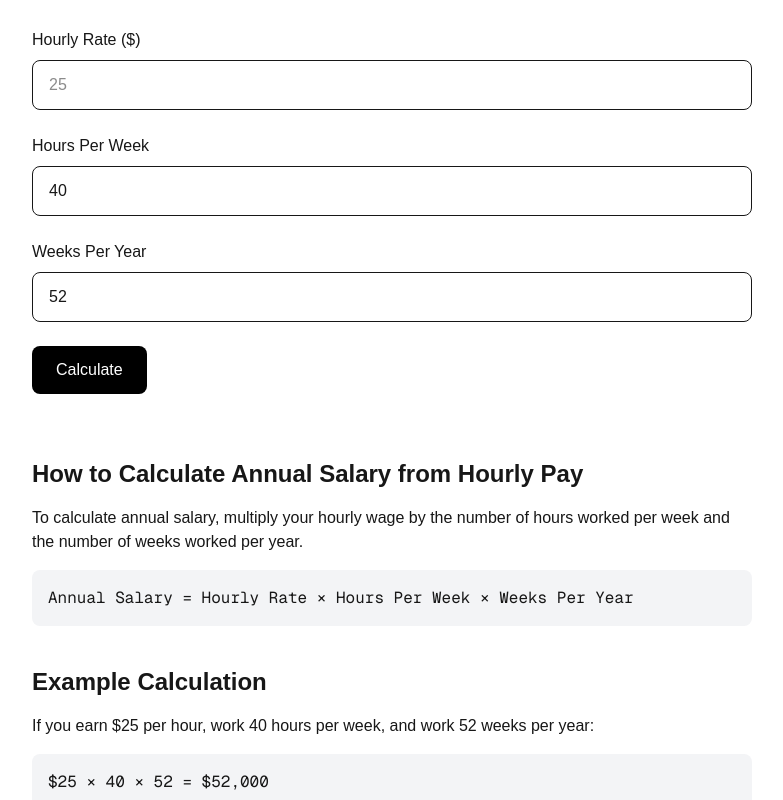
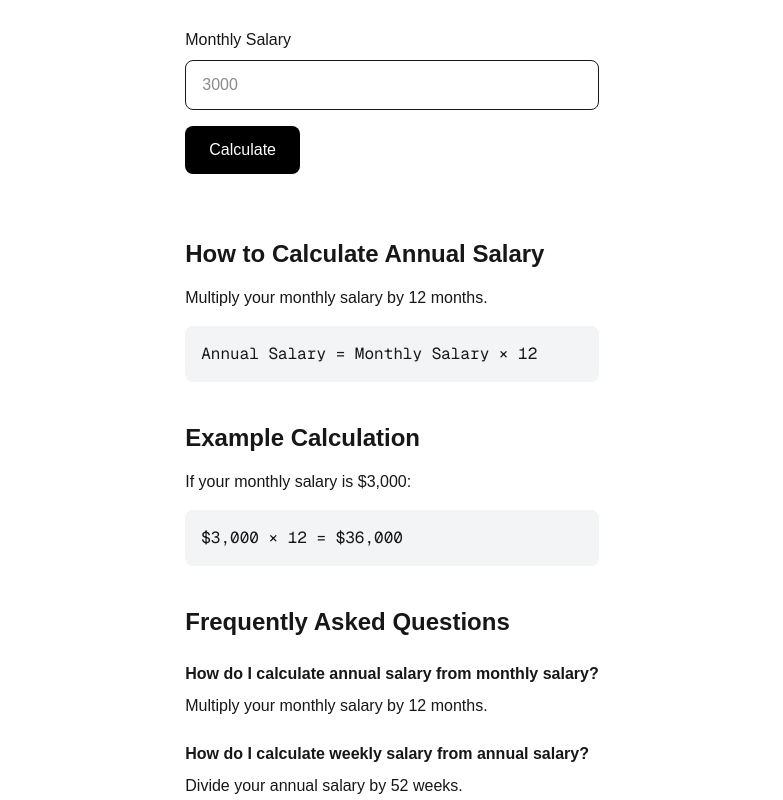
Before and after one commit to ronaldroi2008-droid/odojema, a Next.js app: page /salary-calculator in a window 1280 px wide. Shown: the part 220-1020 px from the top of the page, without its empty margins (248-1031 px from the left). Built offline with nearby package versions, Linux system fonts and the light colour scheme.

Commit message:
Add FAQ schema, weekly breakdown, related tools to salary calculator

```diff
--- a/app/salary-calculator/page.tsx
+++ b/app/salary-calculator/page.tsx
@@ -1,25 +1,18 @@
 "use client";
 
+import Link from "next/link";
 import { useState } from "react";
-import Link from "next/link";
 
-export default function HourlyToAnnualCalculator() {
-  const [hourlyRate, setHourlyRate] = useState("");
-  const [hoursPerWeek, setHoursPerWeek] = useState("40");
-  const [weeksPerYear, setWeeksPerYear] = useState("52");
-
+export default function SalaryCalculator() {
+  const [monthlySalary, setMonthlySalary] = useState("");
   const [annualSalary, setAnnualSalary] = useState<number | null>(null);
 
   const calculateSalary = () => {
-    const hourly = Number(hourlyRate);
-    const hours = Number(hoursPerWeek);
-    const weeks = Number(weeksPerYear);
+    const monthly = Number(monthlySalary);
 
-    if (!hourly || !hours || !weeks) return;
+    if (!monthly) return;
 
-    const annual = hourly * hours * weeks;
-
-    setAnnualSalary(annual);
+    setAnnualSalary(monthly * 12);
   };
 
   const faqSchema = {
@@ -28,18 +21,18 @@ export default function HourlyToAnnualCalculator() {
     mainEntity: [
       {
         "@type": "Question",
-        name: "How do I calculate annual salary from hourly pay?",
+        name: "How do I calculate annual salary from monthly salary?",
         acceptedAnswer: {
           "@type": "Answer",
-          text: "Multiply your hourly rate by your hours worked per week and then by the number of weeks worked per year.",
+          text: "Multiply your monthly salary by 12 months.",
         },
       },
       {
         "@type": "Question",
-        name: "How many work hours are in a year?",
+        name: "How do I calculate weekly salary from annual salary?",
         acceptedAnswer: {
           "@type": "Answer",
-          text: "A standard full-time schedule is 40 hours per week for 52 weeks, or 2,080 hours per year.",
+          text: "Divide your annual salary by 52 weeks.",
         },
       },
     ],
@@ -52,76 +45,43 @@ export default function HourlyToAnnualCalculator() {
         dangerouslySetInnerHTML={{ __html: JSON.stringify(faqSchema) }}
       />
 
-      <Link
-        href="/"
-        className="text-blue-600 hover:underline"
-      >
+      <Link href="/" className="text-blue-600 hover:underline">
         ← Back to Home
       </Link>
 
       <h1 className="text-4xl font-bold mt-6">
-        Hourly to Annual Salary Calculator
+        Salary Calculator
       </h1>
 
       <p className="mt-4 text-gray-600">
-        Convert your hourly wage into estimated annual salary.
+        Convert your monthly salary into annual income.
       </p>
 
-      <div className="mt-10 space-y-6">
-        <div>
-          <label className="block mb-2 font-medium" htmlFor="hourlyRate">
-            Hourly Rate ($)
-          </label>
+      <div className="mt-10">
+        <label className="block mb-2 font-medium" htmlFor="monthlySalary">
+          Monthly Salary
+        </label>
 
-          <input
-            id="hourlyRate"
-            type="number"
-            value={hourlyRate}
-            onChange={(e) => setHourlyRate(e.target.value)}
-            className="w-full border rounded-lg px-4 py-3"
-            placeholder="25"
-          />
-        </div>
-
-        <div>
-          <label className="block mb-2 font-medium" htmlFor="hoursPerWeek">
-            Hours Per Week
-          </label>
-
-          <input
-            id="hoursPerWeek"
-            type="number"
-            value={hoursPerWeek}
-            onChange={(e) => setHoursPerWeek(e.target.value)}
-            className="w-full border rounded-lg px-4 py-3"
-          />
-        </div>
-
-        <div>
-          <label className="block mb-2 font-medium" htmlFor="weeksPerYear">
-            Weeks Per Year
-          </label>
-
-          <input
-            id="weeksPerYear"
-            type="number"
-            value={weeksPerYear}
-            onChange={(e) => setWeeksPerYear(e.target.value)}
-            className="w-full border rounded-lg px-4 py-3"
-          />
-        </div>
+        <input
+          id="monthlySalary"
+          type="number"
+          value={monthlySalary}
+          onChange={(e) => setMonthlySalary(e.target.value)}
+          placeholder="3000"
+          className="w-full border rounded-lg px-4 py-3"
+        />
 
         <button
           onClick={calculateSalary}
-          className="px-6 py-3 rounded-lg bg-black text-white"
+          className="mt-4 px-6 py-3 bg-black text-white rounded-lg"
         >
           Calculate
         </button>
       </div>
 
       {annualSalary !== null && (
-        <div className="mt-10 p-6 border rounded-lg">
-          <h2 className="text-2xl font-semibold">
+        <div className="mt-10 border rounded-lg p-6">
+          <h2 className="text-2xl font-bold">
             Annual Salary
           </h2>
 
@@ -131,13 +91,7 @@ export default function HourlyToAnnualCalculator() {
 
           <div className="mt-6 space-y-2">
             <p>
-              Monthly Salary:{" "}
-              <strong>
-                $
-                {(annualSalary / 12).toLocaleString(undefined, {
-                  maximumFractionDigits: 2,
-                })}
-              </strong>
+              Monthly Salary: <strong>${Number(monthlySalary).toLocaleString()}</strong>
             </p>
 
             <p>
@@ -155,18 +109,16 @@ export default function HourlyToAnnualCalculator() {
 
       <section className="mt-16">
         <h2 className="text-2xl font-bold">
-          How to Calculate Annual Salary from Hourly Pay
+          How to Calculate Annual Salary
         </h2>
 
         <p className="mt-4">
-          To calculate annual salary, multiply your hourly wage by
-          the number of hours worked per week and the number of
-          weeks worked per year.
+          Multiply your monthly salary by 12 months.
         </p>
 
         <div className="mt-4 p-4 bg-gray-100 rounded-lg">
           <code>
-            Annual Salary = Hourly Rate × Hours Per Week × Weeks Per Year
+            Annual Salary = Monthly Salary × 12
           </code>
         </div>
       </section>
@@ -177,19 +129,14 @@ export default function HourlyToAnnualCalculator() {
         </h2>
 
         <p className="mt-4">
-          If you earn $25 per hour, work 40 hours per week,
-          and work 52 weeks per year:
+          If your monthly salary is $3,000:
         </p>
 
         <div className="mt-4 p-4 bg-gray-100 rounded-lg">
           <code>
-            $25 × 40 × 52 = $52,000
+            $3,000 × 12 = $36,000
           </code>
         </div>
-
-        <p className="mt-4">
-          Your estimated annual salary would be $52,000.
-        </p>
       </section>
 
       <section className="mt-10">
@@ -199,23 +146,21 @@ export default function HourlyToAnnualCalculator() {
 
         <div className="mt-6">
           <h3 className="font-semibold">
-            How do I calculate annual salary from hourly pay?
+            How do I calculate annual salary from monthly salary?
           </h3>
 
           <p className="mt-2">
-            Multiply your hourly rate by your hours worked per week
-            and then by the number of weeks worked per year.
+            Multiply your monthly salary by 12 months.
           </p>
         </div>
 
         <div className="mt-6">
           <h3 className="font-semibold">
-            How many work hours are in a year?
+            How do I calculate weekly salary from annual salary?
           </h3>
 
           <p className="mt-2">
-            A standard full-time schedule is 40 hours per week for
-            52 weeks, or 2,080 hours per year.
+            Divide your annual salary by 52 weeks.
           </p>
         </div>
       </section>
@@ -227,8 +172,8 @@ export default function HourlyToAnnualCalculator() {
 
         <ul className="mt-4 list-disc pl-6">
           <li>
-            <a href="/salary-calculator">
-              Salary Calculator
+            <a href="/hourly-to-annual-calculator">
+              Hourly to Annual Salary Calculator
             </a>
           </li>
 
```
